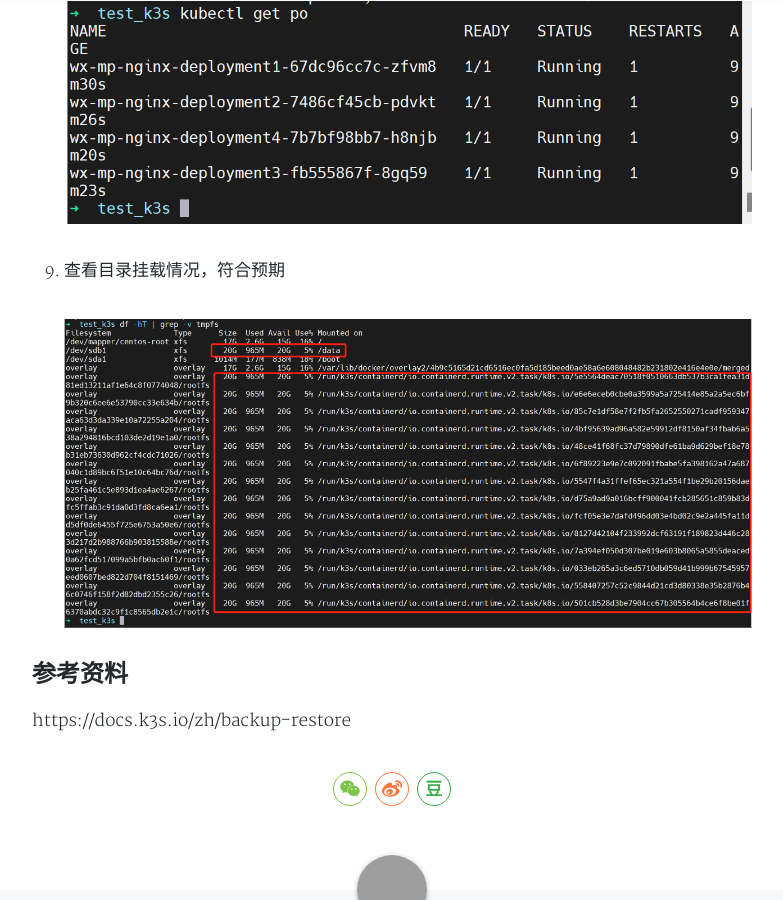
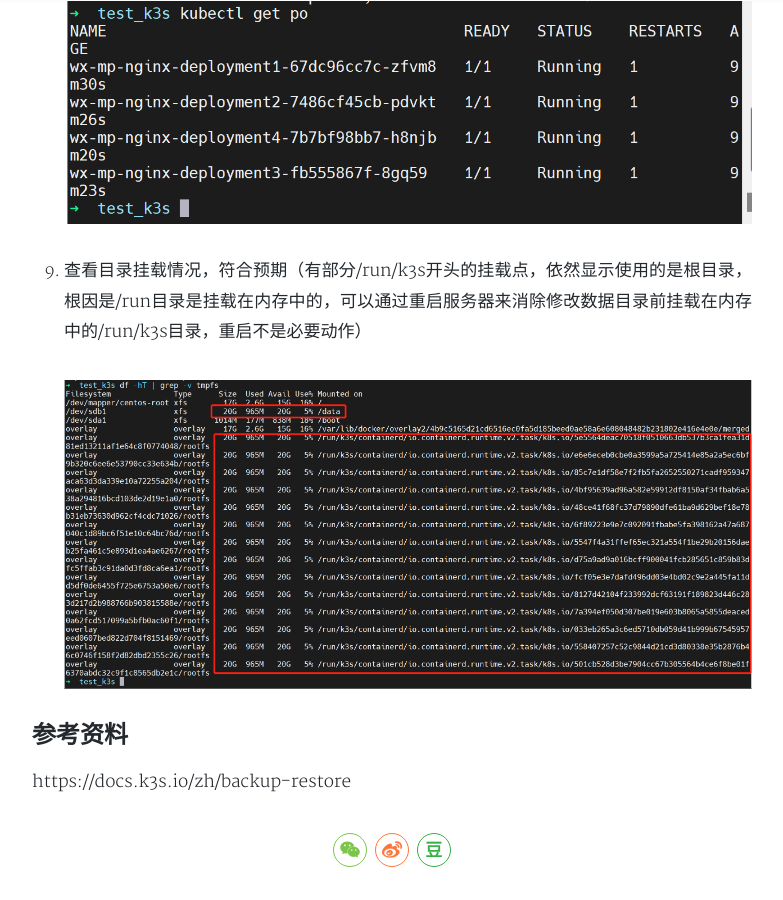
Before and after one commit to zcsee/zcsee.github.io, a Jekyll site: the page built from _posts/2023-02-09-k3s更改数据存放位置.md, in a window 1280 px wide and 900 px high, scrolled down 4685 px. Shown: the whole window, without its empty margins (248-1031 px from the left). Built offline with Jekyll 4.4.1, drawn with Linux system fonts in a browser that asks for light colours; nearby versions of some CDN libraries; a style sheet for code colours, icons or effects is not loaded; grey boxes are pictures that could not be loaded.

Commit message:
修改k3s部署中的数据目录结构

```diff
--- a/_posts/2023-02-09-k3s更改数据存放位置.md
+++ b/_posts/2023-02-09-k3s更改数据存放位置.md
@@ -99,7 +99,7 @@ k3s默认的数据存放位置是/var/lib/rancher/k3s，在使用一段时间后
 
    ![image-20230209114526154](/assets/img/image-20230209114526154.png)
 
-9. 查看目录挂载情况，符合预期
+9. 查看目录挂载情况，符合预期（有部分/run/k3s开头的挂载点，依然显示使用的是根目录，根因是/run目录是挂载在内存中的，可以通过重启服务器来消除修改数据目录前挂载在内存中的/run/k3s目录，重启不是必要动作）
 
    ![image-20230209120042648](/assets/img/image-20230209120042648.png)
 
```
Also changed, not shown: _posts/2023-02-26-部署k3s集群.md (+13 -3 lines), assets/img/image-20230209143300004.png (added), assets/img/image-20230209143911599.png (added).
